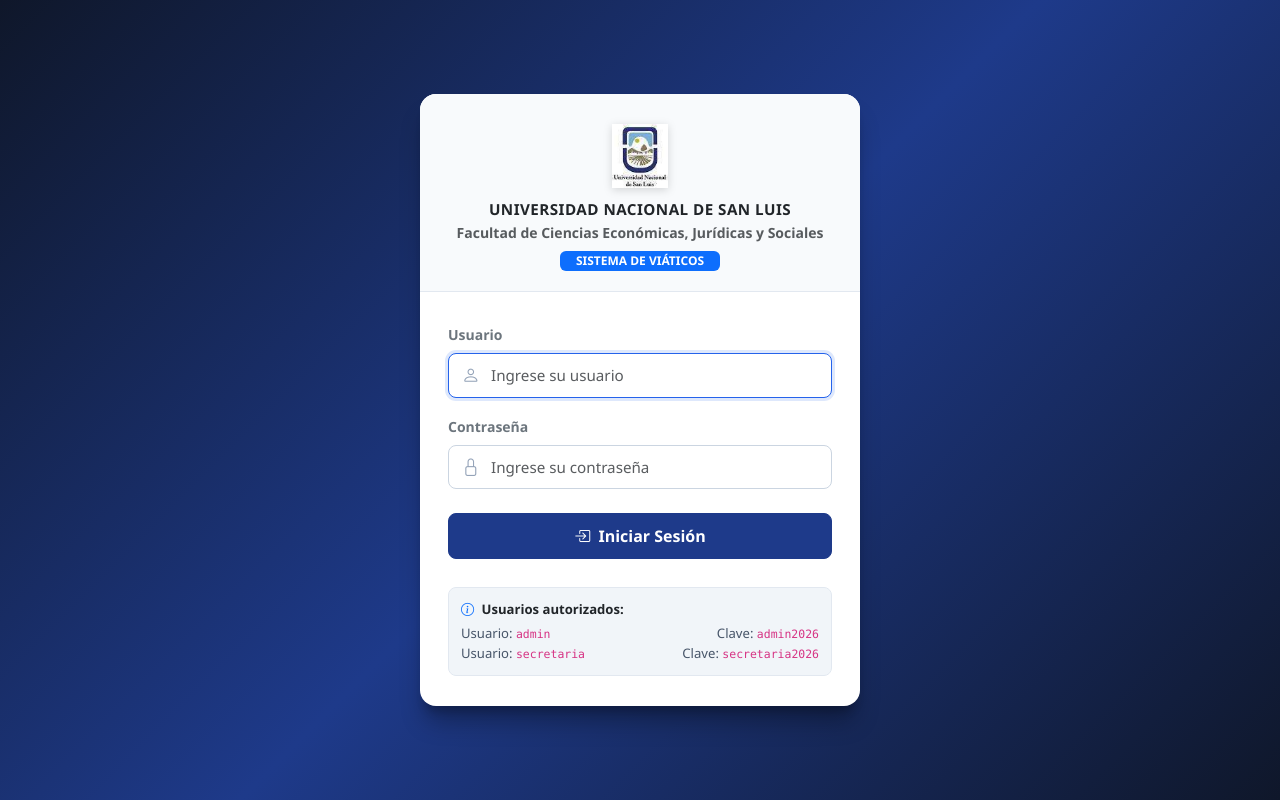
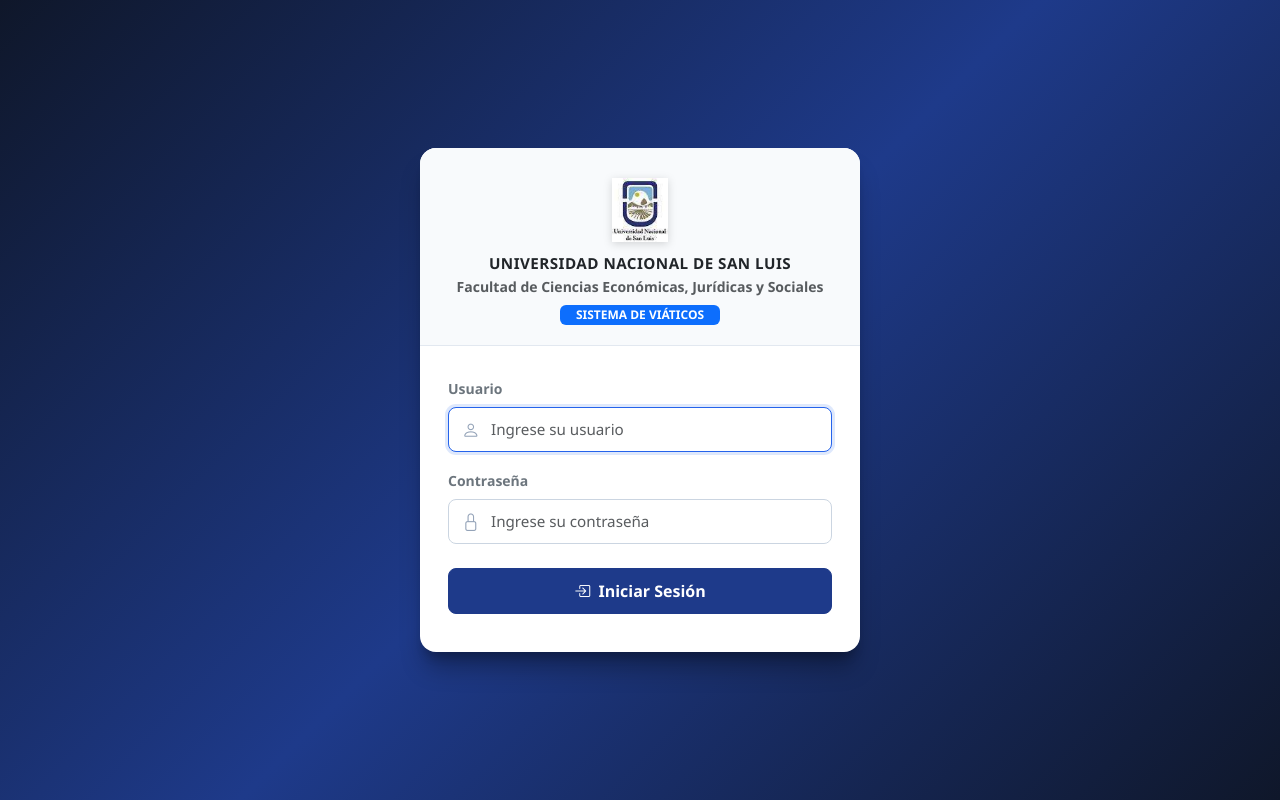
Before and after one commit to selvastinga/viaticosFCEJS, a Flask app: page /login in a window 1280 px wide. Run offline with Flask 3, Linux system fonts and the light colour scheme.

Commit message:
Eliminar recuadro informativo de credenciales de la pantalla de login

```diff
--- a/templates/login.html
+++ b/templates/login.html
@@ -130,18 +130,6 @@
           <i class="bi bi-box-arrow-in-right me-1"></i> Iniciar Sesión
         </button>
       </form>
-
-      <div class="credentials-box">
-        <div class="fw-bold mb-1 text-dark"><i class="bi bi-info-circle me-1 text-primary"></i> Usuarios autorizados:</div>
-        <div class="d-flex justify-content-between">
-          <span>Usuario: <code>admin</code></span>
-          <span>Clave: <code>admin2026</code></span>
-        </div>
-        <div class="d-flex justify-content-between">
-          <span>Usuario: <code>secretaria</code></span>
-          <span>Clave: <code>secretaria2026</code></span>
-        </div>
-      </div>
     </div>
   </div>
 
```
